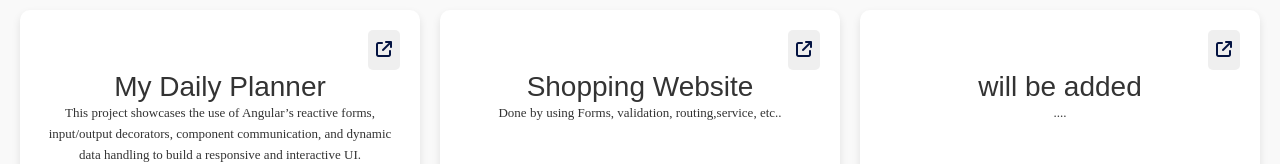
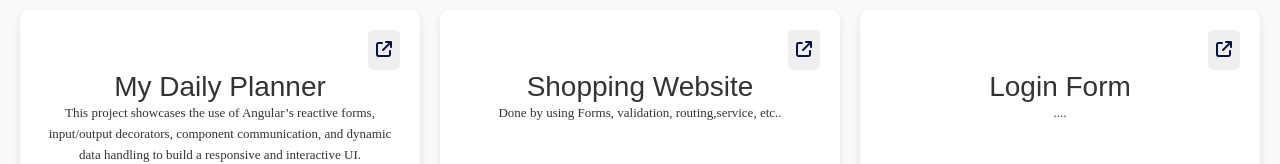
Before and after one commit to Deepa-0108/Deepa_portfolio, an Angular app: page / in a window 1280 px wide. Shown: the part 1274-1438 px from the top of the page. Built offline with nearby package versions, Linux system fonts and the light colour scheme.

Commit message:
spell changed

```diff
--- a/src/app/components/homePage/homePage.component.html
+++ b/src/app/components/homePage/homePage.component.html
@@ -63,7 +63,7 @@
           </div>
           <div class="features-item">
             <button [routerLink]="['/project3']"><i class="fa-solid fa-arrow-up-right-from-square"></i></button>
-              <h3>will be added</h3>
+              <h3>Login Form</h3>
               <p class="project-about">....</p>
           </div>
       </div>
```
